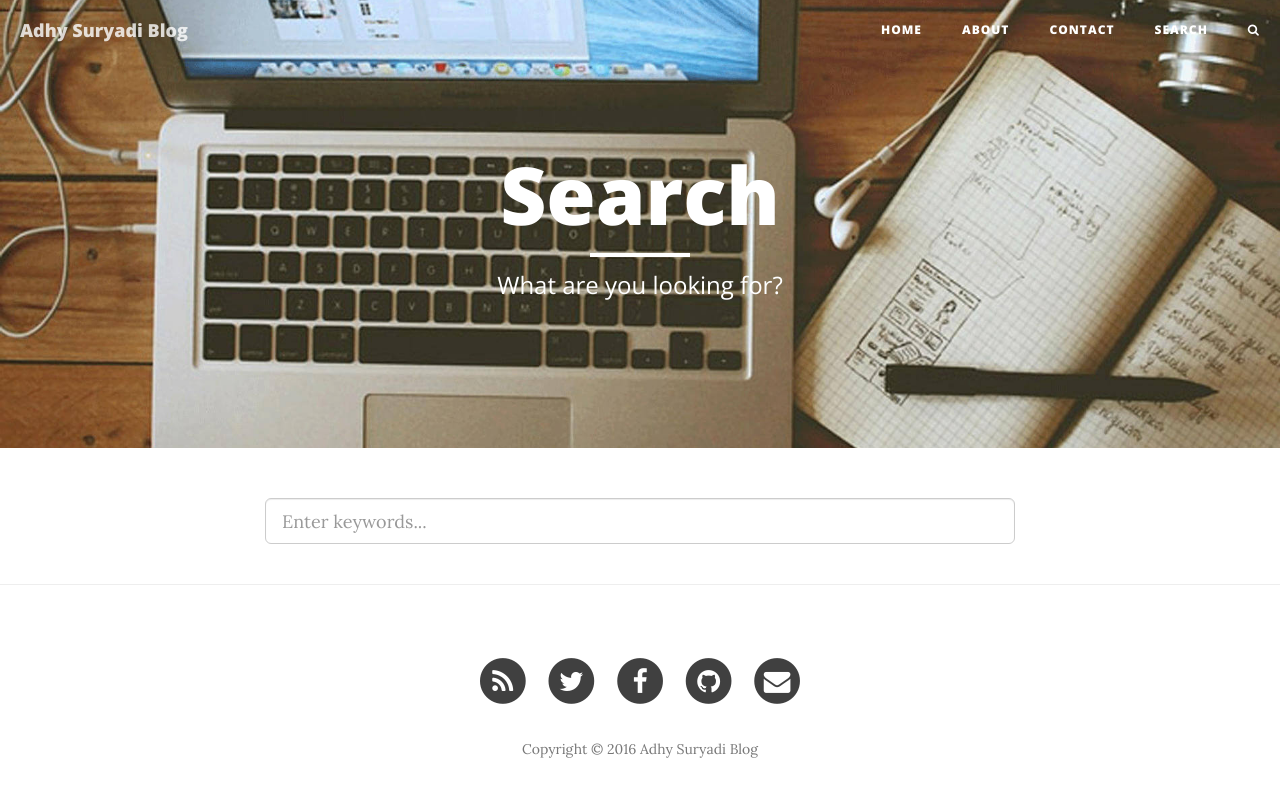
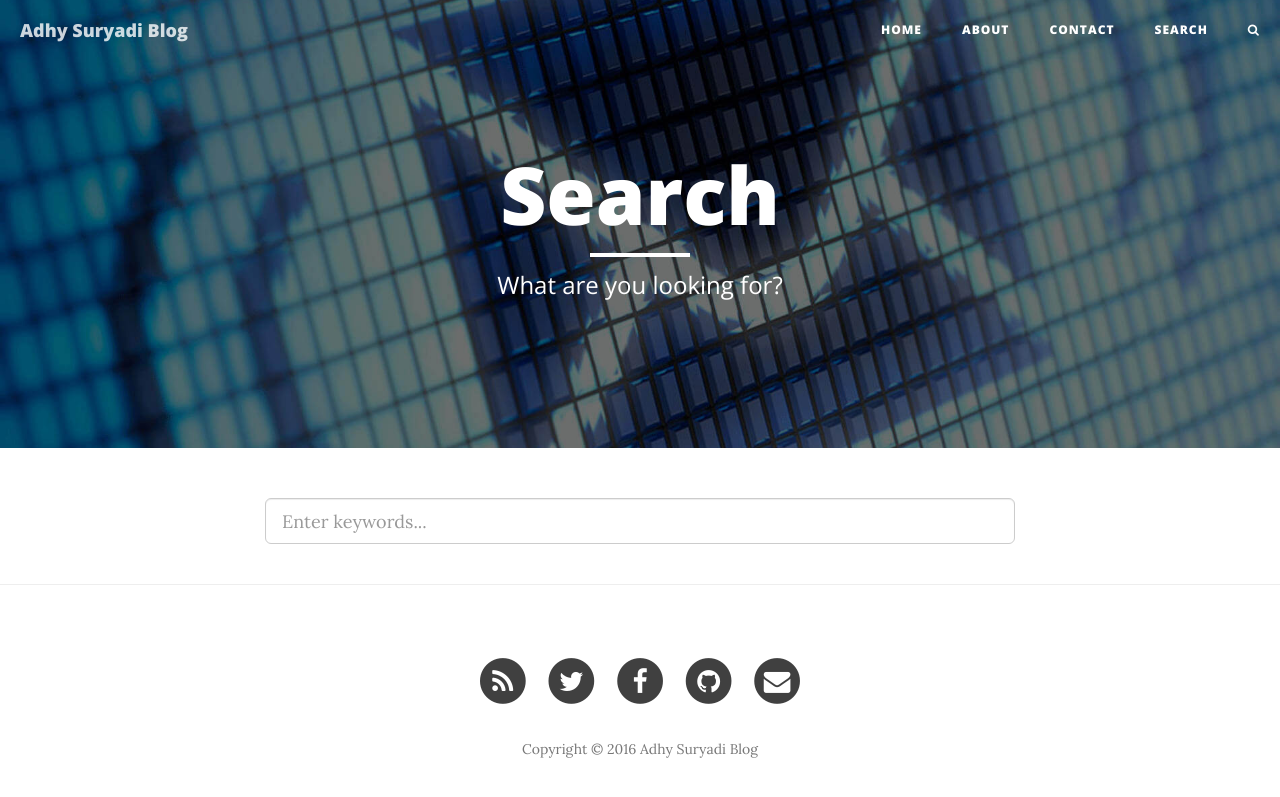
Before and after one commit to KompiAjaib/kompiajaib.github.io, a Jekyll site: the page built from search/index.html, in a window 1280 px wide. Shown: the top 797 px of the page. Built offline with Jekyll 4.4.1, drawn with Linux system fonts in a browser that asks for light colours; nearby versions of some CDN libraries; comment, search, counter and statistics services are not loaded.

Commit message:
Update index.html

```diff
--- a/search/index.html
+++ b/search/index.html
@@ -2,12 +2,12 @@
 layout: page
 title: Search
 description: "What are you looking for?"
-header-img: "img/blogging.jpg"
+header-img: "img/contact-bg.jpg"
 ---
 
 <!-- Html Elements for Search -->
 <input type="text" class="form-control input-lg" id="search-input" placeholder="Enter keywords...">
-<ul class="list-group" id="results-container" style="margin-top:10px"></ul>
+<ul class="list-group" id="results-container" style="margin-top:15px"></ul>
 
 <!-- Script pointing to jekyll-search.js -->
 <script src="{{ site.baseurl }}/js/jekyll-search.js" type="text/javascript"></script>
```
